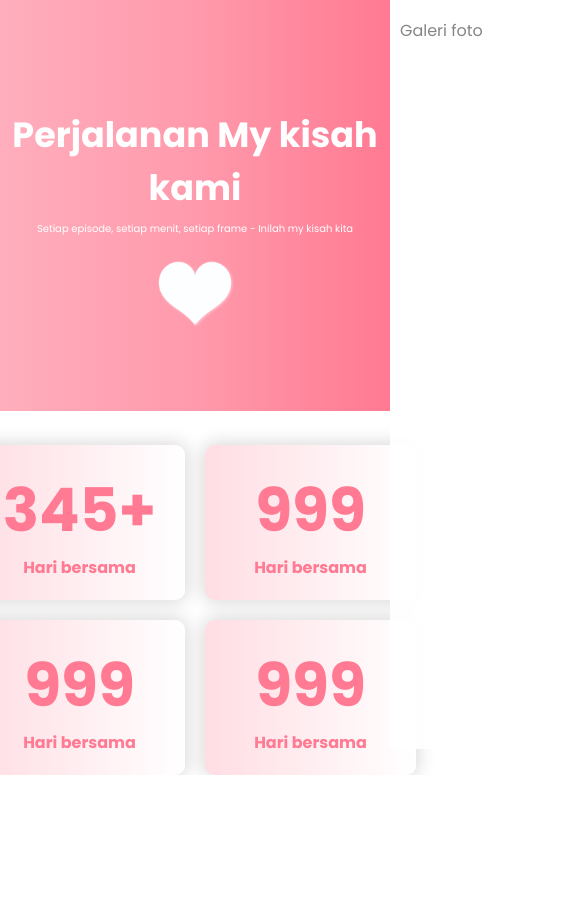
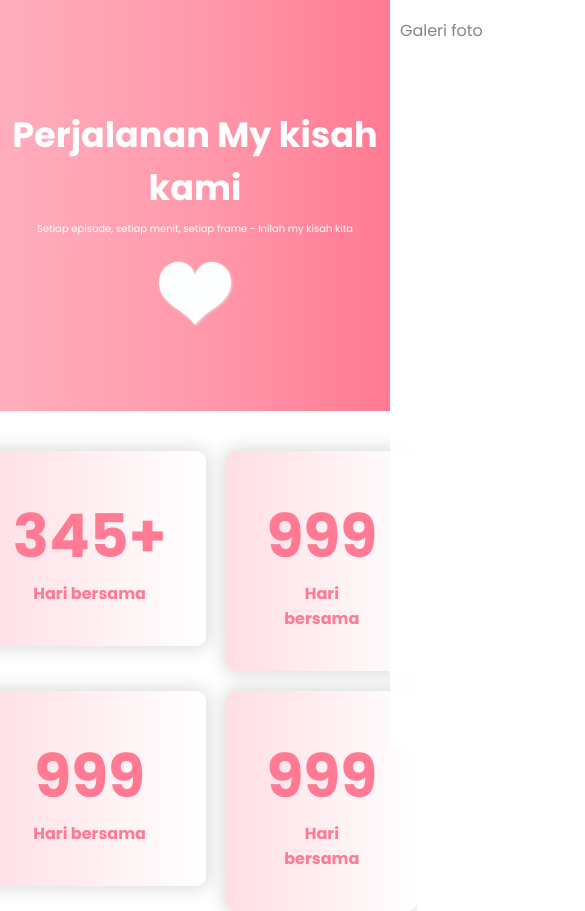
Before and after one commit to Nerru1/Waguri, a plain HTML site: page tentang_kita.html in a window 390 px wide. Shown: the part 95-1006 px from the top of the page, 585 px wide, since content can reach past the window. Before the commit the page ends 870 px from the top, so only its background shows below. Drawn offline with Linux system fonts and the light colour scheme.

Commit message:
Update tentang_kita.css

```diff
--- a/css/tentang_kita.css
+++ b/css/tentang_kita.css
@@ -15,7 +15,7 @@
 }
 
 .hero-head-judul {
-    position: absolute;
+    position: relative;
     text-align: center;
     justify-content: center;
     width: 100%;
@@ -39,18 +39,19 @@
 .hero-foot {
     display: flex;
     justify-content: center;
+    align-items: center;
     height: 40vh;
     background-color: rgb(255, 255, 255);
 }
 
 .hero-card-conn {
-    top: 67%;
     display: grid;
-    position: absolute;
-    grid-template-columns: 25% 25% 25% 25%;
+    position: relative;
+    grid-template-columns: repeat(auto-fit, minmax(200px, 1fr));
     justify-content: center;
     gap: 20px;
-    width: 160vh;
+    width: 90%;
+    align-items: start;
 }
 
 .card {
@@ -58,11 +59,11 @@
     flex-direction: column;
     text-align: center;
     justify-content: center;
-    padding: 20px;
     background: linear-gradient(90deg, #ff7a9241, white, white);
     background-size: 200% 100%;
     border-radius: 10px;
     box-shadow: 0 0 18px 2px rgba(0, 0, 0, 0.156);
+    padding: 40px;
     color: #ff7a92;
 }
 
@@ -75,7 +76,7 @@
     font-weight: bold;
 }
 
-@media (max-width: 768px) {
+@media (max-width: 800px) {
     .hero-head-judul {
         top: 40%;
     }
@@ -89,12 +90,11 @@
     }
 
     .hero-card-conn {
-        grid-template-columns: 25% 25%;
-        width: 100vh;
+        grid-template-columns: repeat(2, 1fr);
     }
 
     .hero-card-conn {
-        top: 64%;
+        top: 30%;
     }
 }
 
```
